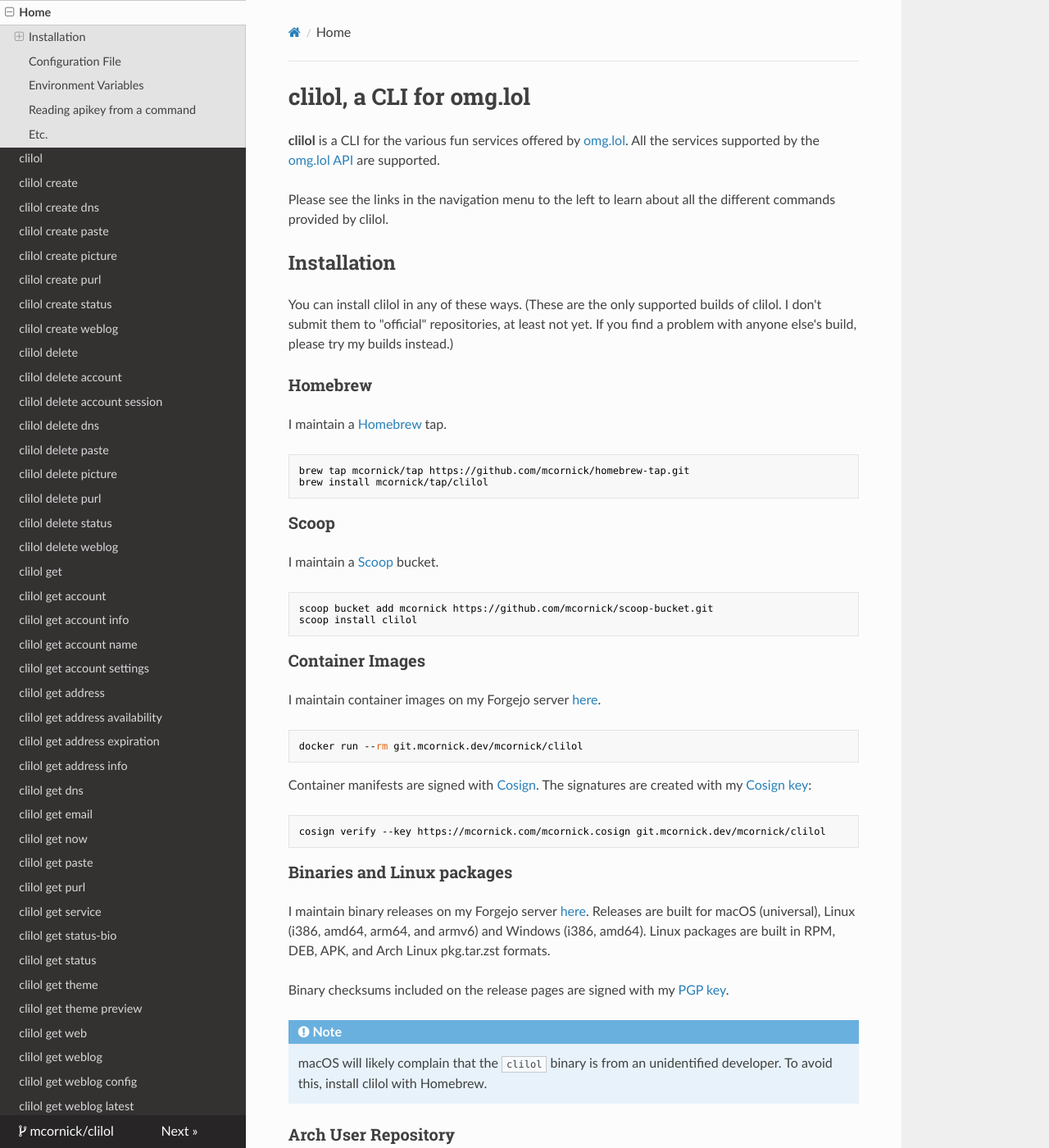
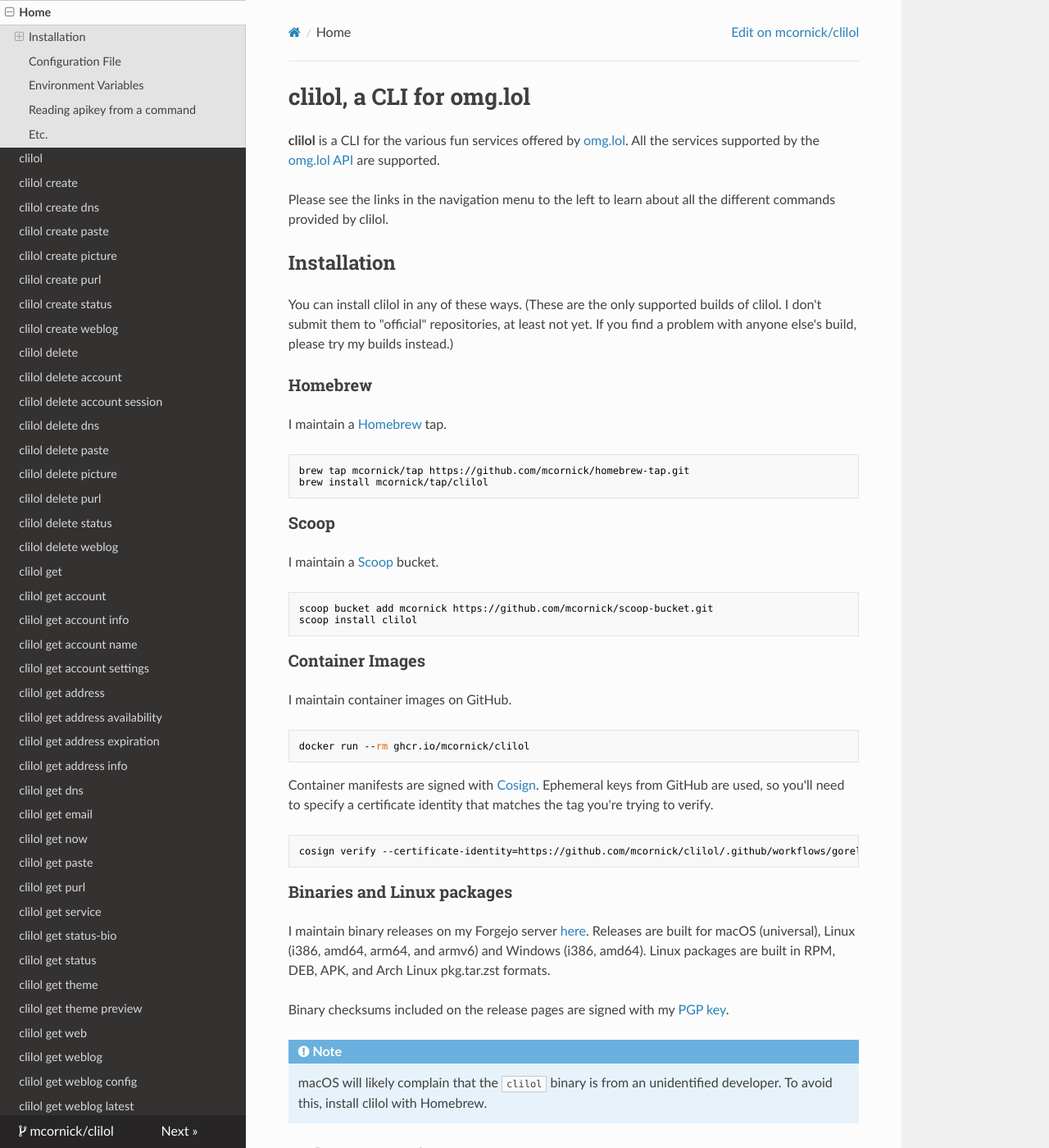
Before and after one commit to mcornick/clilol, an MkDocs documentation site: the page built from docs/index.md, in a window 1280 px wide and 1400 px high. Shown: the whole window at 82% size. Built offline with MkDocs 1.6.1, drawn with Linux system fonts in a browser that asks for light colours; nearby versions of some CDN libraries; some of the changed text lies outside the part shown.

Commit message:
docs: various updates for tonight's work
Signed-off-by: Mark Cornick <mark@markcornick.com>

````diff
--- a/docs/config.schema.json
+++ b/docs/config.schema.json
@@ -1,6 +1,6 @@
 {
   "$schema": "https://json-schema.org/draft/2020-12/schema",
-  "$id": "https://git.mcornick.dev/mcornick/clilol/cmd/config",
+  "$id": "https://github.com/mcornick/clilol/cmd/config",
   "$ref": "#/$defs/Config",
   "$defs": {
     "Config": {
--- a/docs/index.md
+++ b/docs/index.md
@@ -31,23 +31,23 @@
 
 ### Container Images
 
-I maintain container images on my Forgejo server [here](https://git.mcornick.dev/mcornick/clilol/packages).
+I maintain container images on GitHub.
 
 ```bash
-docker run --rm git.mcornick.dev/mcornick/clilol
+docker run --rm ghcr.io/mcornick/clilol
 ```
 
-Container manifests are signed with [Cosign](https://docs.sigstore.dev/cosign/overview/). The signatures are created with my [Cosign key](https://mcornick.com/mcornick.cosign):
+Container manifests are signed with [Cosign](https://docs.sigstore.dev/cosign/overview/). Ephemeral keys from GitHub are used, so you'll need to specify a certificate identity that matches the tag you're trying to verify.
 
 ```bash
-cosign verify --key https://mcornick.com/mcornick.cosign git.mcornick.dev/mcornick/clilol
+cosign verify --certificate-identity=https://github.com/mcornick/clilol/.github/workflows/goreleaser.yaml@refs/tags/vX.Y.Z --certificate-oidc-issuer=https://token.actions.githubusercontent.com ghcr.io/mcornick/clilol:vX.Y.Z
 ```
 
 ### Binaries and Linux packages
 
-I maintain binary releases on my Forgejo server [here](https://git.mcornick.dev/mcornick/clilol/releases). Releases are built for macOS (universal), Linux (i386, amd64, arm64, and armv6) and Windows (i386, amd64). Linux packages are built in RPM, DEB, APK, and Arch Linux pkg.tar.zst formats.
+I maintain binary releases on my Forgejo server [here](https://github.com/mcornick/clilol/releases). Releases are built for macOS (universal), Linux (i386, amd64, arm64, and armv6) and Windows (i386, amd64). Linux packages are built in RPM, DEB, APK, and Arch Linux pkg.tar.zst formats.
 
-Binary checksums included on the release pages are signed with my [PGP key](https://meta.sr.ht/~mcornick.pgp).
+Binary checksums included on the release pages are signed with my [PGP key](https://github.com/mcornick.gpg).
 
 !!! Note
 
@@ -98,6 +98,16 @@
 The usual: `go install git.sr.ht/~mcornick/clilol@latest`
 
 While I do not build or test for platforms other than the ones listed above, clilol _should_ still build and run on any platform supported by Go, and if you find that it does not, feel free to file a [ticket](https://todo.sr.ht/~mcornick/clilol), and I'll take a look.
+
+### SBOM and SLSA
+
+!!! Note
+
+    This needs a better explanation.
+
+SBOMs and SLSA provenance are generated for each release. If you know
+what these are and know that you need them, I assume you also know what
+to do with them.
 
 ## Configuration File
 
@@ -160,9 +170,9 @@
 Environment variables are the easiest way to pass configuration when running the container images:
 
 ```bash
-docker run --rm -ti --env CLILOL_ADDRESS=tomservo --env CLILOL_APIKEY=0123456789abcdef0123456789abcdef --env CLILOL_EMAIL=tomservo@gizmonics.invalid git.mcornick.dev/mcornick/clilol ...
+docker run --rm -ti --env CLILOL_ADDRESS=tomservo --env CLILOL_APIKEY=0123456789abcdef0123456789abcdef --env CLILOL_EMAIL=tomservo@gizmonics.invalid github.com/mcornick/clilol ...
 # or put the configuration in a dotenv file:
-docker run --rm -ti --env-file .env git.mcornick.dev/mcornick/clilol ...
+docker run --rm -ti --env-file .env github.com/mcornick/clilol ...
 ```
 
 Environment variables take precedence over any configuration file.
@@ -218,7 +228,7 @@
 
 clilol releases are announced on [my Mastodon account](https://social.sdf.org/@mcornick) which you are welcome to follow.
 
-To verify signatures on commits to clilol, you might need [my SSH public key](https://meta.sr.ht/~mcornick.keys) or [my PGP public key](https://meta.sr.ht/~mcornick.pgp).
+To verify signatures on commits to clilol, you might need [my SSH public key](https://github.com/mcornick.keys) or [my PGP public key](https://github.com/mcornick.gpg).
 
 Thanks to the following people for helping to improve clilol:
 
--- a/mkdocs.yml
+++ b/mkdocs.yml
@@ -3,7 +3,7 @@
 extra:
   social:
     - icon: fontawesome/brands/git-alt
-      link: https://git.mcornick.dev/mcornick/clilol
+      link: https://github.com/mcornick/clilol
     - icon: fontawesome/brands/mastodon
       link: https://social.sdf.org/@mcornick
 markdown_extensions:
@@ -11,7 +11,7 @@
 plugins:
   - search
 repo_name: mcornick/clilol
-repo_url: https://git.mcornick.dev/mcornick/clilol
+repo_url: https://github.com/mcornick/clilol
 site_author: Mark Cornick
 site_description: a CLI for omg.lol
 site_name: clilol, a CLI for omg.lol
````
Also changed, not shown: docs/developer.md (+3 -5 lines).
